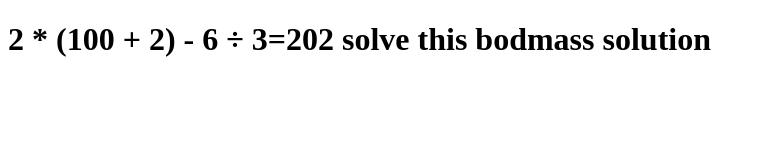
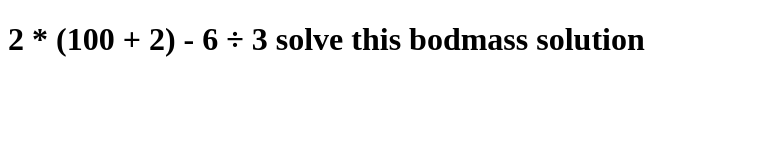
Before and after one commit to swayam4751s/clue1, a plain HTML site: page index.html in a window 1280 px wide. Shown: the whole page, without its empty margins (0-765 px from the left). Drawn offline with Linux system fonts and the light colour scheme.

Commit message:
Update index.html

```diff
--- a/index.html
+++ b/index.html
@@ -6,6 +6,6 @@
     <title>Document</title>
 </head>
 <body>
-    <h1> 2 * (100 + 2) - 6 ÷ 3=202   solve this bodmass solution</h1>
+    <h1> 2 * (100 + 2) - 6 ÷ 3   solve this bodmass solution</h1>
 </body>
 </html>
```
